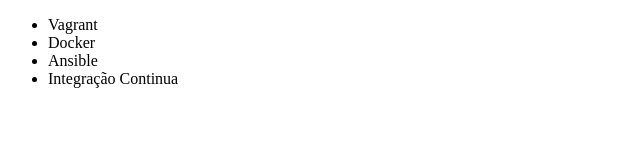
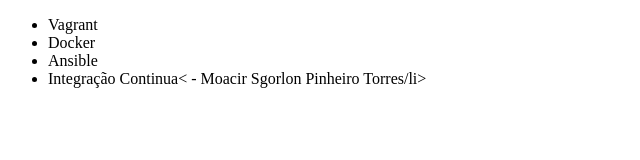
Before and after one commit to moacirtorres-zz/alura-git, a plain HTML site: page index.html in a window 1280 px wide. Shown: the whole page, without its empty margins (0-640 px from the left). Drawn offline with Linux system fonts and the light colour scheme.

Commit message:
Adicionando meu noem

```diff
--- a/index.html
+++ b/index.html
@@ -9,7 +9,7 @@
         <li>Vagrant</li>
         <li>Docker</li>
         <li>Ansible</li>
-        <li>Integração Continua</li>
+        <li>Integração Continua< - Moacir Sgorlon Pinheiro Torres/li>
     </ul>
 </body>
 </html>
```
